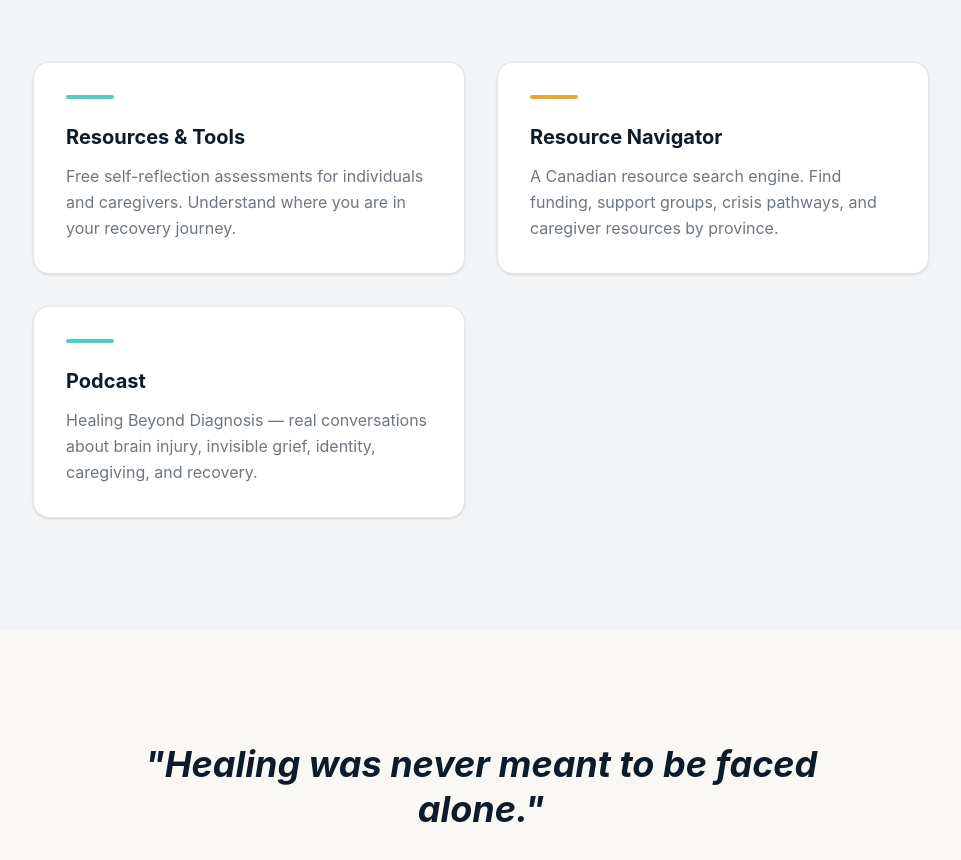
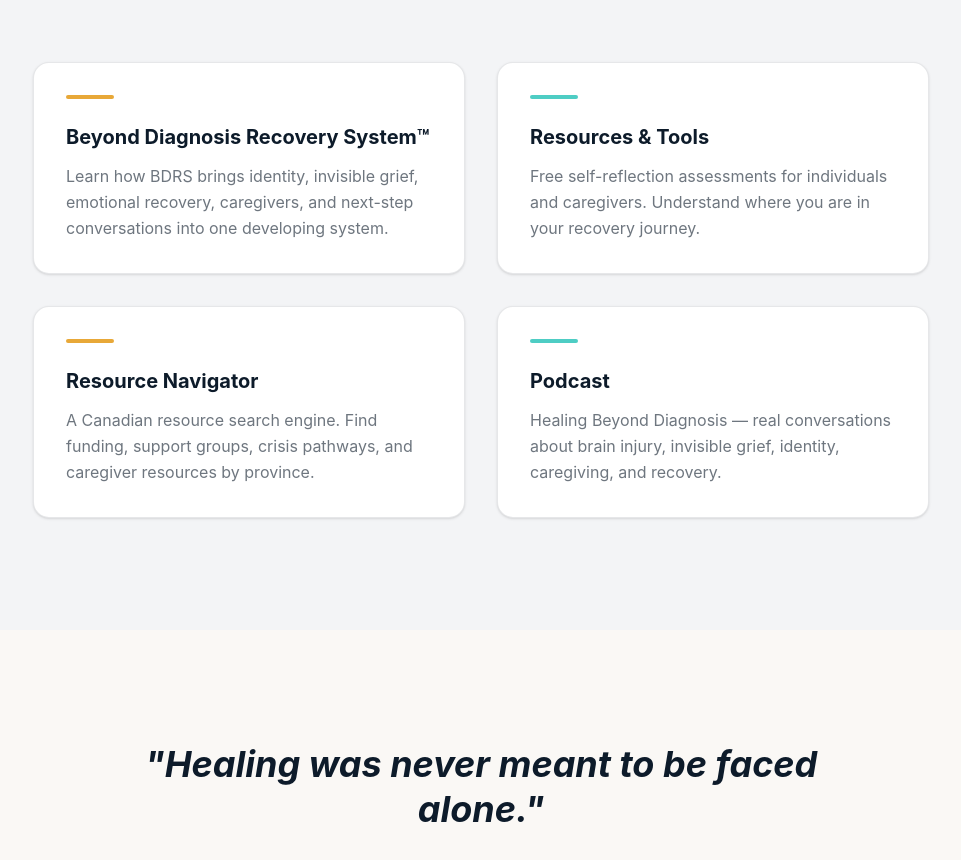
Before and after one commit to healingbeyond/hbd-website, a React (Vite) app: page / in a window 1280 px wide. Shown: the part 4360-5220 px from the top of the page, without its empty margins (159-1120 px from the left). Built offline with nearby package versions, Linux system fonts and the light colour scheme; no server answers.

Commit message:
Feature BDRS on homepage

```diff
--- a/src/pages/HomePage.tsx
+++ b/src/pages/HomePage.tsx
@@ -229,6 +229,12 @@ function WhoIsThisForSection() {
 function FeaturesPreviewSection() {
   const features = [
     {
+      title: "Beyond Diagnosis Recovery System™",
+      description: "Learn how BDRS brings identity, invisible grief, emotional recovery, caregivers, and next-step conversations into one developing system.",
+      link: "/bdrs",
+      color: "orange",
+    },
+    {
       title: "Resources & Tools",
       description: "Free self-reflection assessments for individuals and caregivers. Understand where you are in your recovery journey.",
       link: "/resources",
```
